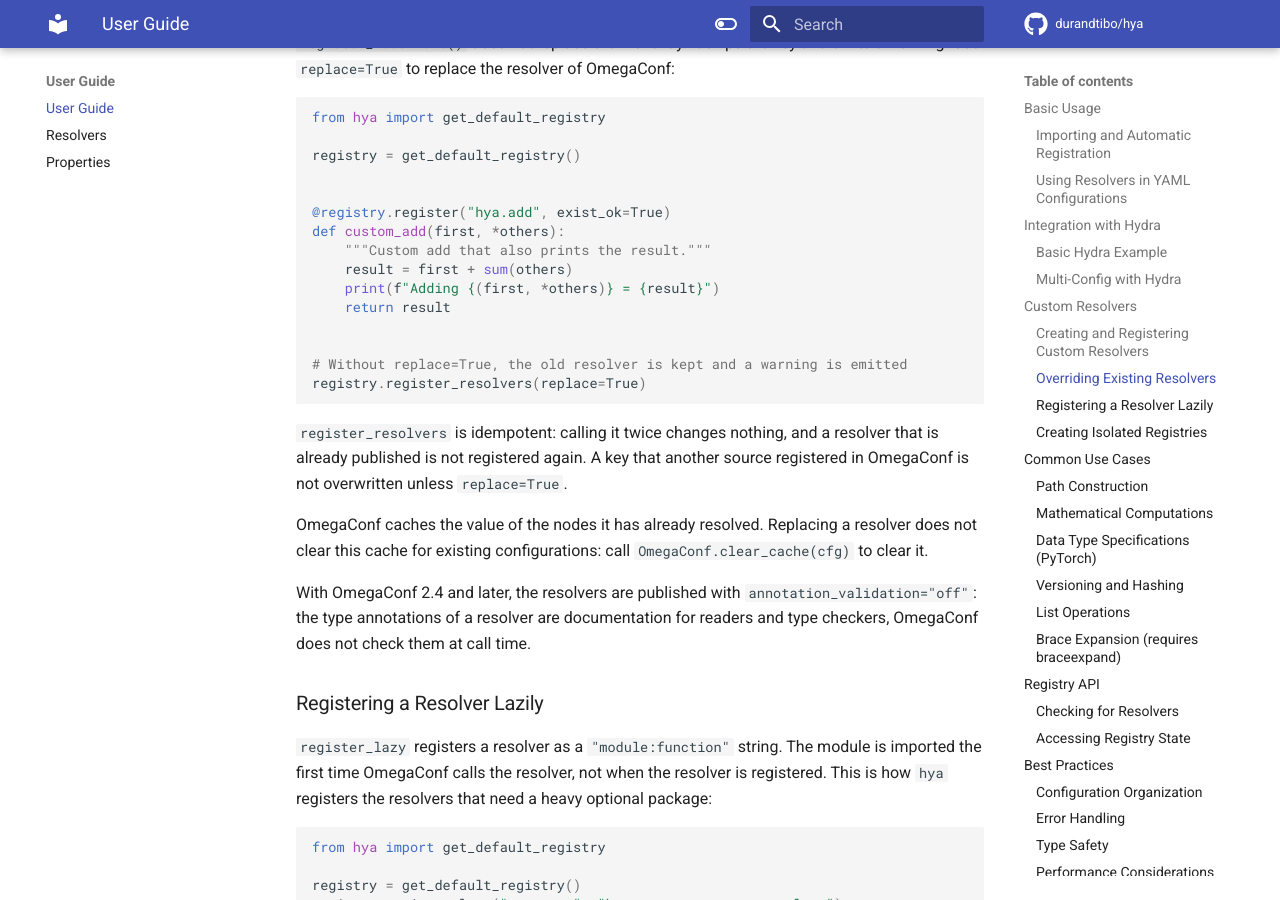
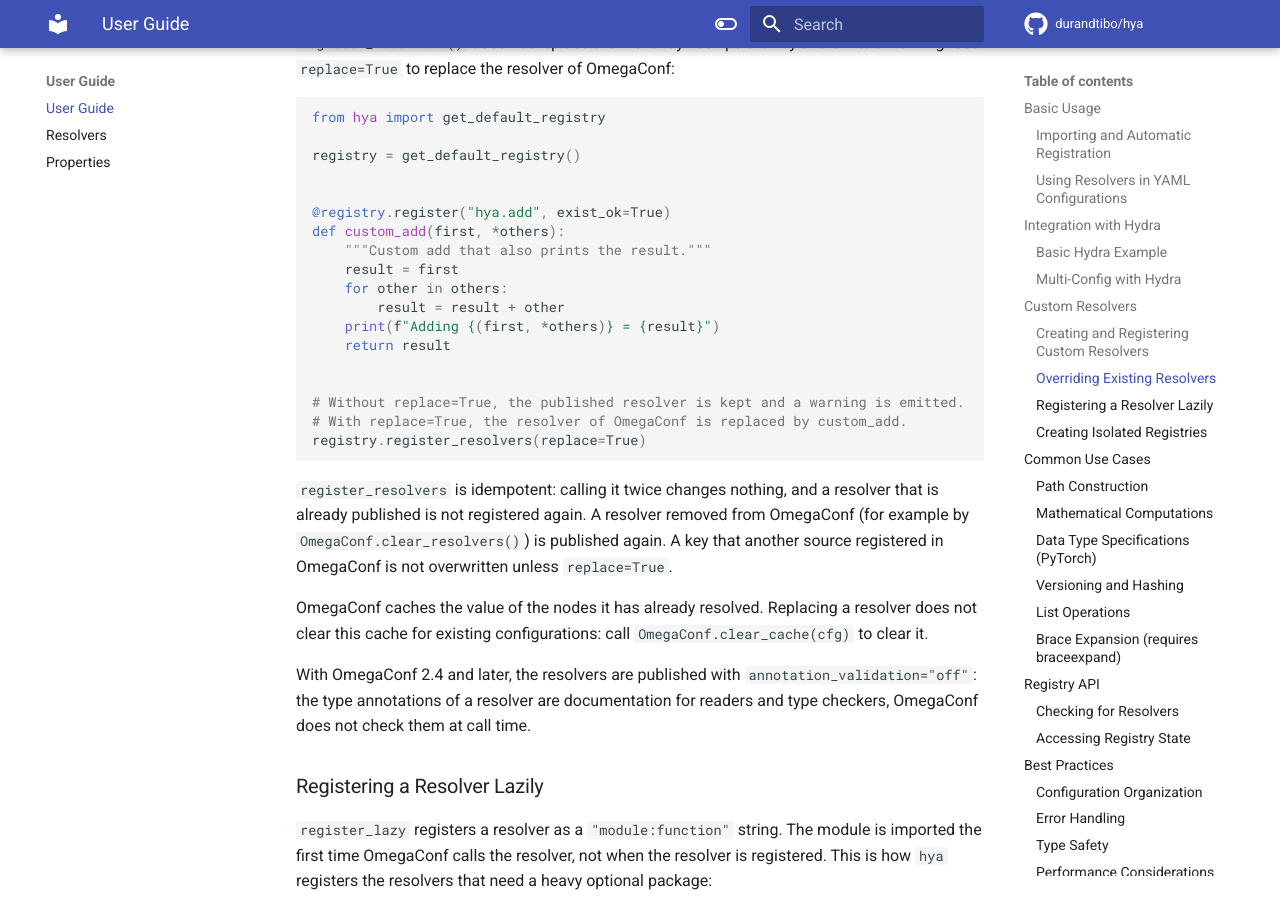
Before and after one commit to durandtibo/hya, an MkDocs documentation site: the page built from docs/docs/user_guide.md, in a window 1280 px wide and 900 px high, scrolled down 4000 px. Built offline with MkDocs 1.6.1 and Material for MkDocs 9.7.7, drawn with Linux system fonts in a browser that asks for light colours; comment, search, counter and statistics services are not loaded; the version menu is left out.

Commit message:
Fix the override example of the user guide (#774)
Co-authored-by: Claude Sonnet 5.5 <noreply@anthropic.com>

````diff
--- a/docs/docs/user_guide.md
+++ b/docs/docs/user_guide.md
@@ -205,24 +205,29 @@ registry = get_default_registry()
 @registry.register("hya.add", exist_ok=True)
 def custom_add(first, *others):
     """Custom add that also prints the result."""
-    result = first + sum(others)
+    result = first
+    for other in others:
+        result = result + other
     print(f"Adding {(first, *others)} = {result}")
     return result
 
 
-# Without replace=True, the old resolver is kept and a warning is emitted
+# Without replace=True, the published resolver is kept and a warning is emitted.
+# With replace=True, the resolver of OmegaConf is replaced by custom_add.
 registry.register_resolvers(replace=True)
 ```
 
 `register_resolvers` is idempotent: calling it twice changes nothing, and a resolver that is already
-published is not registered again. A key that another source registered in OmegaConf is not
+published is not registered again. A resolver removed from OmegaConf (for example by
+`OmegaConf.clear_resolvers()`) is published again. A key that another source registered in OmegaConf is not
 overwritten unless `replace=True`.
 
 OmegaConf caches the value of the nodes it has already resolved. Replacing a resolver does not clear
 this cache for existing configurations: call `OmegaConf.clear_cache(cfg)` to clear it.
 
-With OmegaConf 2.4 and later, the resolvers are published with `annotation_validation="off"`: the type annotations of a resolver
-are documentation for readers and type checkers, OmegaConf does not check them at call time.
+With OmegaConf 2.4 and later, the resolvers are published with `annotation_validation="off"`: the
+type annotations of a resolver are documentation for readers and type checkers, OmegaConf does not
+check them at call time.
 
 ### Registering a Resolver Lazily
 
````
